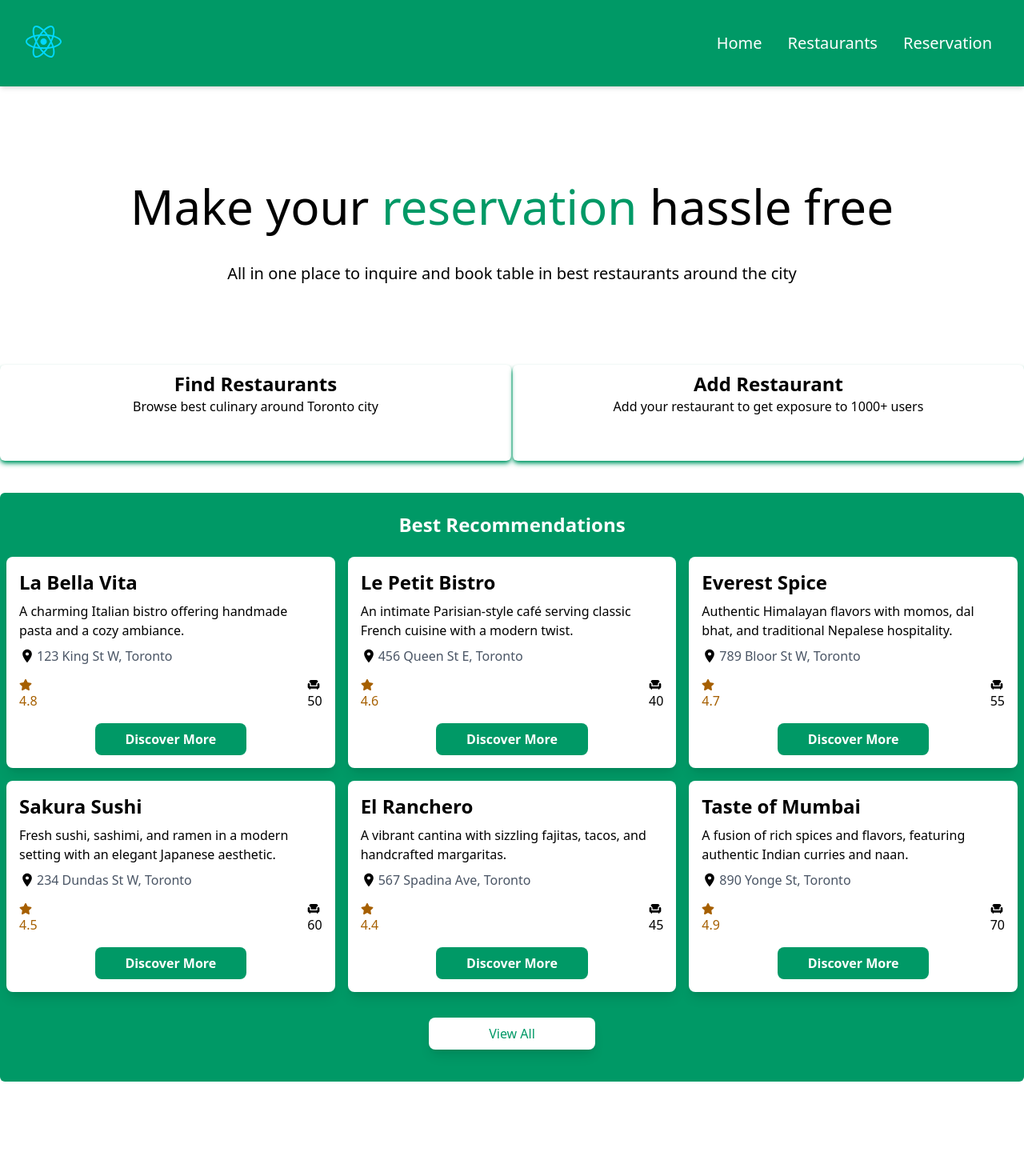
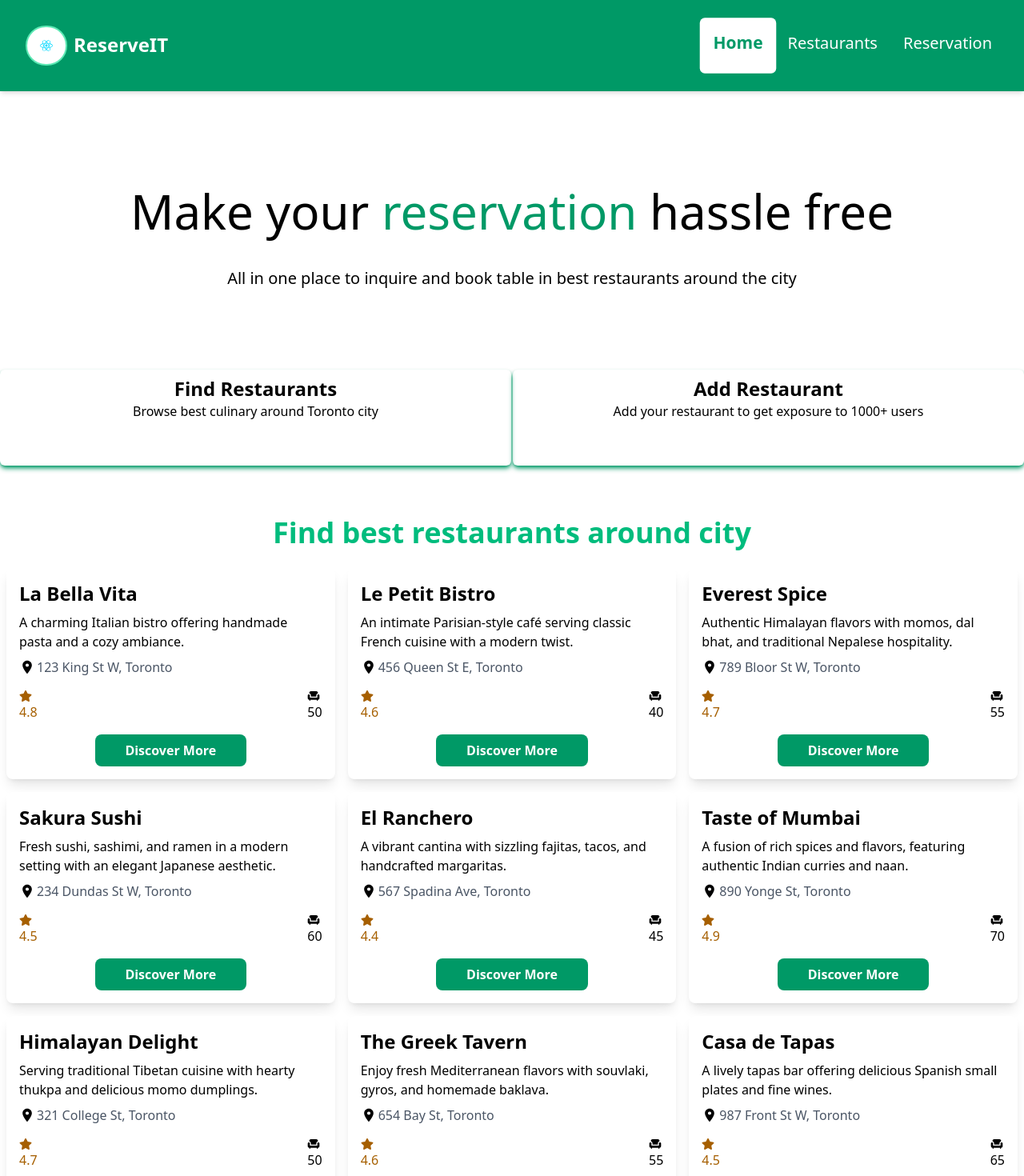
Before and after one commit to Bibhuregmi/react, a React (Vite) app: page / in a window 1280 px wide. Shown: the top 1470 px of the page at 80% size. Before the commit the page ends 1376 px from the top, so only its background shows below. Built offline with nearby package versions, Linux system fonts and the light colour scheme.

Commit message:
Added active link on Navbar and conditional rendering for home and restaurant page

```diff
--- a/src/components/NavBar.jsx
+++ b/src/components/NavBar.jsx
@@ -1,31 +1,36 @@
 import React from 'react'
 import logo from '../assets/images/react.svg'
-import { Link } from 'react-router-dom'
+import { NavLink } from 'react-router-dom' //navlink provides isActive prop to work with that help on dynamically changing the style based on isActive
 
 const NavBar = () => {
+    const linkClass = ({isActive}) => isActive ? 'text-emerald-600 bg-white rounded-md px-4 py-4 font-semibold scale-105 text-xl' : 'text-white text-xl font-medium px-4 py-4'
+
   return (
     <>
         <div className='flex bg-emerald-600 px-6 py-6 shadow-md mb-10'>
-            <Link to = '/'>
-                <img
-                    className='h-10 w-auto mx-2 my-2 '
-                    src = {logo}
-                >
-                </img>
-            </Link>
+            <div className='flex justify-center'>
+                <NavLink to = '/'>
+                    <img
+                        className='h-auto w-auto mx-2 my-2 border-2 border-emerald-300 bg-white rounded-full px-4 py-4'
+                        src = {logo}
+                    >
+                    </img>
+                </NavLink>
+                <h3 className='px-4 py-4 text-2xl font-bold text-white'>ReserveIT</h3>
+            </div>
             <nav className='flex w-full justify-end'>
-                <Link  to= '/'
-                    className='text-white text-xl font-medium px-4 py-4 transition durataion-300 hover:bg-white  hover:text-emerald-600 hover:rounded-md'
+                <NavLink  to= '/'
+                    className= {linkClass}
                 > Home
-                </Link>
-                <Link  to= '/restaurants'
-                    className='text-white text-xl font-medium px-4 py-4 transition durataion-300 hover:bg-white  hover:text-emerald-600 hover:rounded-md'
+                </NavLink>
+                <NavLink  to= '/restaurants'
+                    className= {linkClass}
                 > Restaurants
-                </Link>
-                <Link  to= '/reservation'
-                    className='text-white text-xl font-medium px-4 py-4 transition durataion-300 hover:bg-white  hover:text-emerald-600 hover:rounded-md'
+                </NavLink>
+                <NavLink  to= '/reservation'
+                    className= {linkClass}
                 > Reservation
-                </Link>
+                </NavLink>
 
             </nav>
         </div>
--- a/src/components/RestaurantsListing.jsx
+++ b/src/components/RestaurantsListing.jsx
@@ -2,25 +2,31 @@ import React from 'react'
 import RenderRestaurants from './RenderRestaurants'
 import restaurants from '../restaurants.json'
 import {Link} from 'react-router-dom'
-const RestaurantsListing = () => {
+const RestaurantsListing = ({isHome = false}) => {
+    const restautantListing = isHome ? restaurants.slice(0,6) : restaurants
+    const divClass = isHome ? 'rounded-md px-2 py-6 bg-emerald-600 mb-6 items-center flex flex-col' : 'rounded-md px-2 py-6 mb-6 items-center flex flex-col'
+    const h2Class = isHome ? 'text-2xl font-semibold text-center mb-6 text-white' : 'text-4xl font-bold text-center mb-6 text-emerald-500'
+    const linkClass = isHome ? 'w-52 rounded-lg bg-white text-emerald-600 px-2 py-2 mb-4 mt-8 shadow-lg hover:scale-105 cursor-pointer text-center' : 'display-none'
 return (
     <>
-        <div className='rounded-md px-2 py-6 bg-emerald-600 mb-6 items-center flex flex-col'>
-            <h2 className='text-2xl font-semibold text-center mb-6 text-white'>Best Recommendations</h2>
+        <div className= {divClass}>
+            <h2 className= {h2Class}>{isHome ? 'Best Recommendations' : 'Find best restaurants around city'}</h2>
             <div className="grid grid-cols-3 gap-4 group">
-                <RenderRestaurants restaurants = {restaurants.slice(0,6)}>
+                <RenderRestaurants restaurants = {restautantListing}>
                     <Link className='w-1/2 rounded-lg justify-center text-center block mx-auto py-2 font-bold cursor-pointer bg-emerald-600 hover:shadow-lg text-white hover:scale-105'
-                        to = '/restaurants'
+                        to = '/restaurant-description'
                     >
                         Discover More
                     </Link>
                 </RenderRestaurants>
             </div>
-            <Link className='w-52 rounded-lg bg-white text-emerald-600 px-2 py-2 mb-4 mt-8 shadow-lg hover:scale-105 cursor-pointer text-center'
-                to ='/restaurants'
-            >
-                    View All
-            </Link>
+            {isHome &&(
+                <Link className= {linkClass}
+                    to ='/restaurants'
+                >
+                        View All
+                </Link>
+            )}
         </div>
     </>
 )
```
